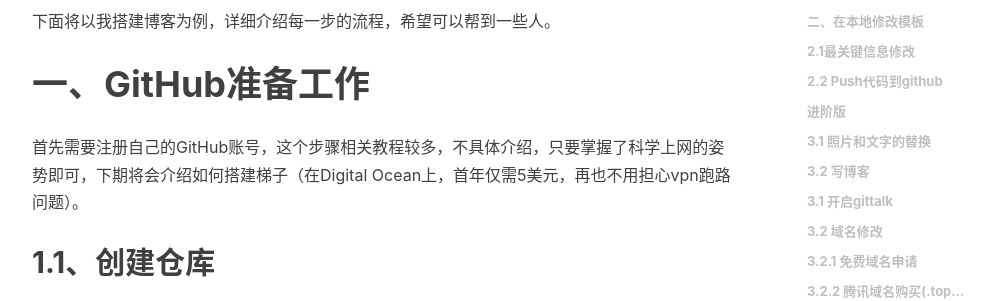
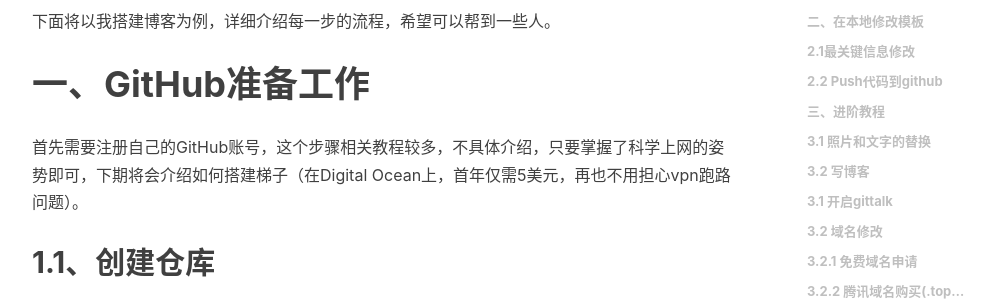
Before and after one commit to peisipand/peisipand.github.io, a Jekyll site: the page built from _posts/2021-04-12-搭建个人博客详细教程.md, in a window 1280 px wide and 900 px high, scrolled down 544 px. Shown: the part 157-458 px from the top of the window, without its empty margins (233-1215 px from the left). Built offline with Jekyll 4.4.1, drawn with Linux system fonts in a browser that asks for light colours; nearby versions of some CDN libraries; comment, search, counter and statistics services are not loaded.

```diff
--- a/_posts/2021-04-12-搭建个人博客详细教程.md
+++ b/_posts/2021-04-12-搭建个人博客详细教程.md
@@ -43,7 +43,7 @@
 2. 然后在解压后的那个文件夹 右键-Git Bash Here；
 3. 具体如何上传和常见问题解决可以参考[上篇](https://peisipand.top/2021/04/13/GitBash/)
 
-# 进阶版
+# 三、进阶教程
 ## 3.1 照片和文字的替换
 img文件夹中放入自己的照片，主页侧栏的个人照在_config.yml中修改照片路径
 ![picture1](/img/github-homepage/5.jpg)
```
